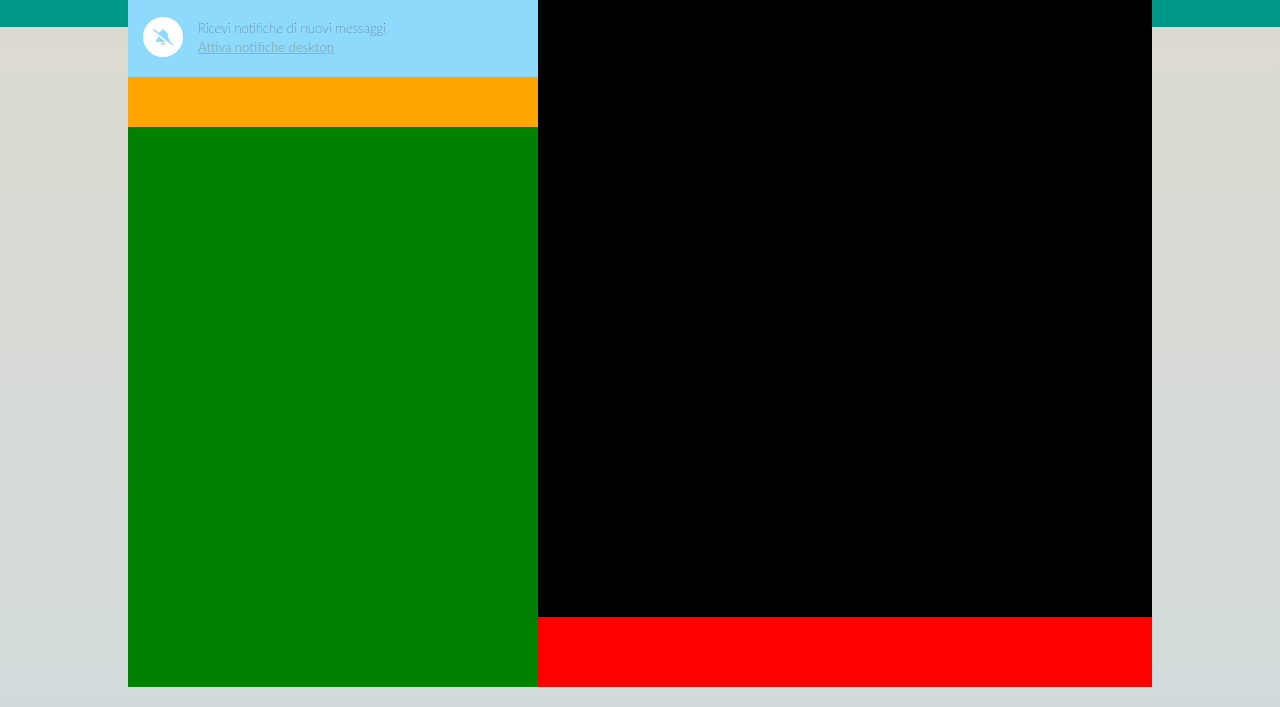
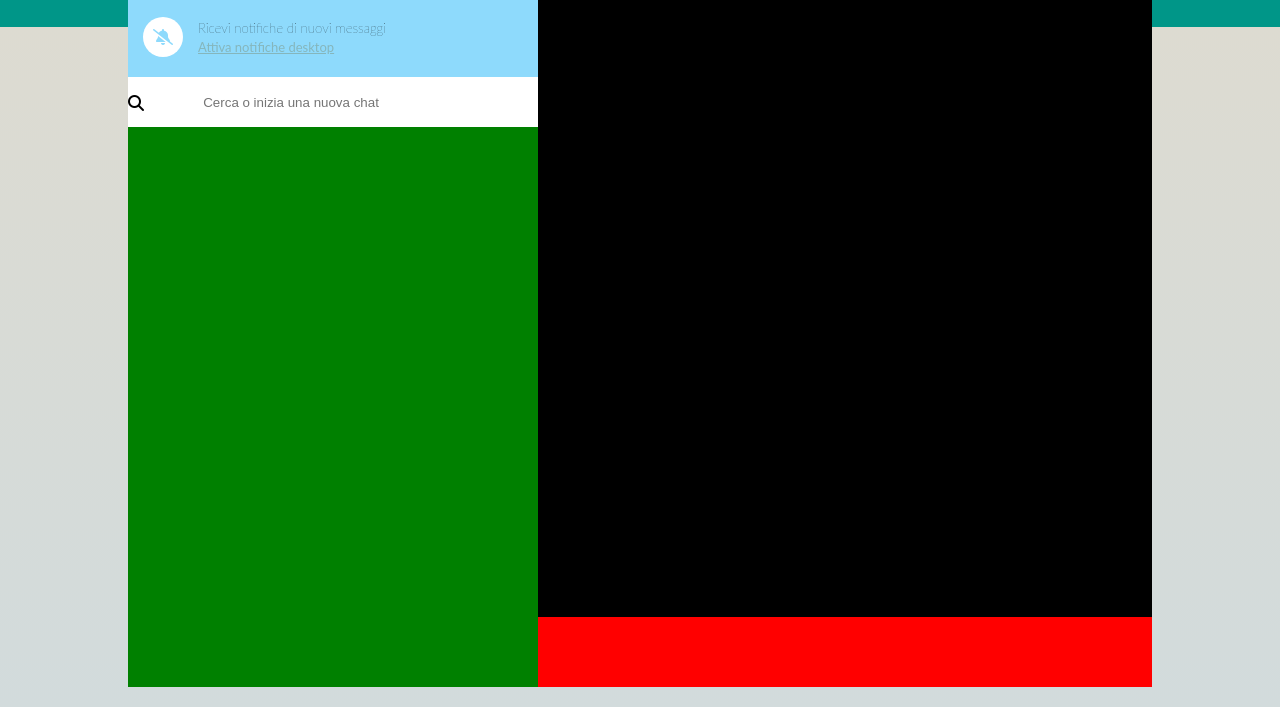
Before and after one commit to dmonteleo/vue-boolzapp, a plain HTML site: page index.html in a window 1280 px wide. Shown: the part 93-800 px from the top of the page. Drawn offline with Linux system fonts and the light colour scheme.

```diff
--- a/assets/css/style.css
+++ b/assets/css/style.css
@@ -100,8 +100,23 @@ body {
 
 .searchbar-left {
   height: 50px;
-  background-color: orange;
+  background-color: white;
+  display: flex;
+  align-items: center;
 }
+
+.searchbar-left label {
+  /* background-color: blue; */
+}
+
+.left-searchbar-input {
+  height: 90%;
+  width: 90%;
+  border-radius: 10px;
+  border: none;
+}
+
+/* CONTACTS LEFT */
 
 .contacts-left {
   height: calc(100% - 200px);
--- a/index.html
+++ b/index.html
@@ -35,7 +35,12 @@
         </div>
       </div>
       <!-- SEARCHBAR LEFT -->
-      <div class="searchbar-left"></div>
+      <div class="searchbar-left">
+        <label class="search-label" for="search">
+          <i class="fa fa-search" aria-hidden="true"></i>
+        </label>
+        <input id="contacts-filter" type="text" class="left-searchbar-input" placeholder="                Cerca o inizia una nuova chat" name="search">
+      </div>
       <!-- CONTACTS LEFT -->
       <div class="contacts-left"></div>
     </div>
```
